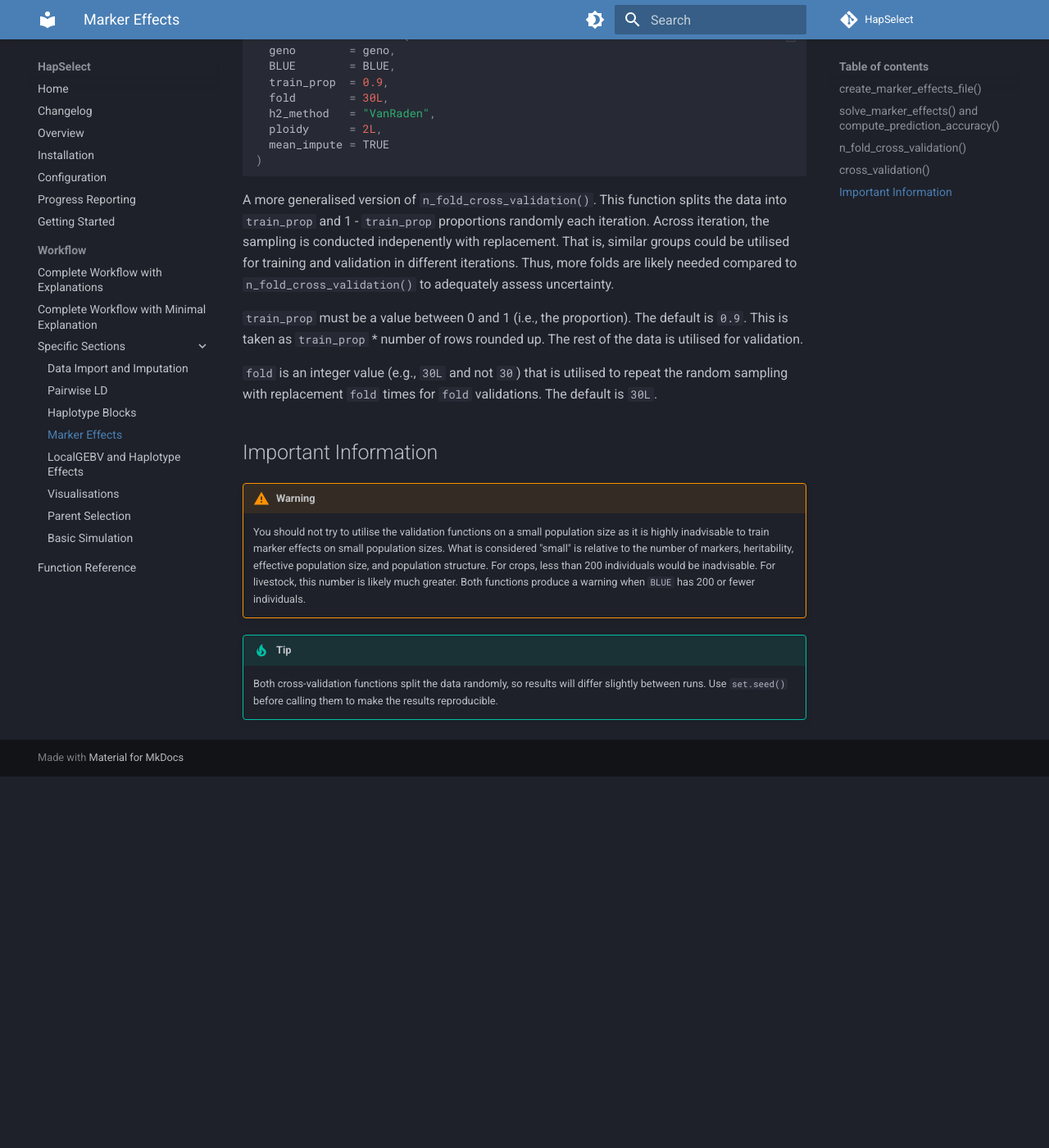
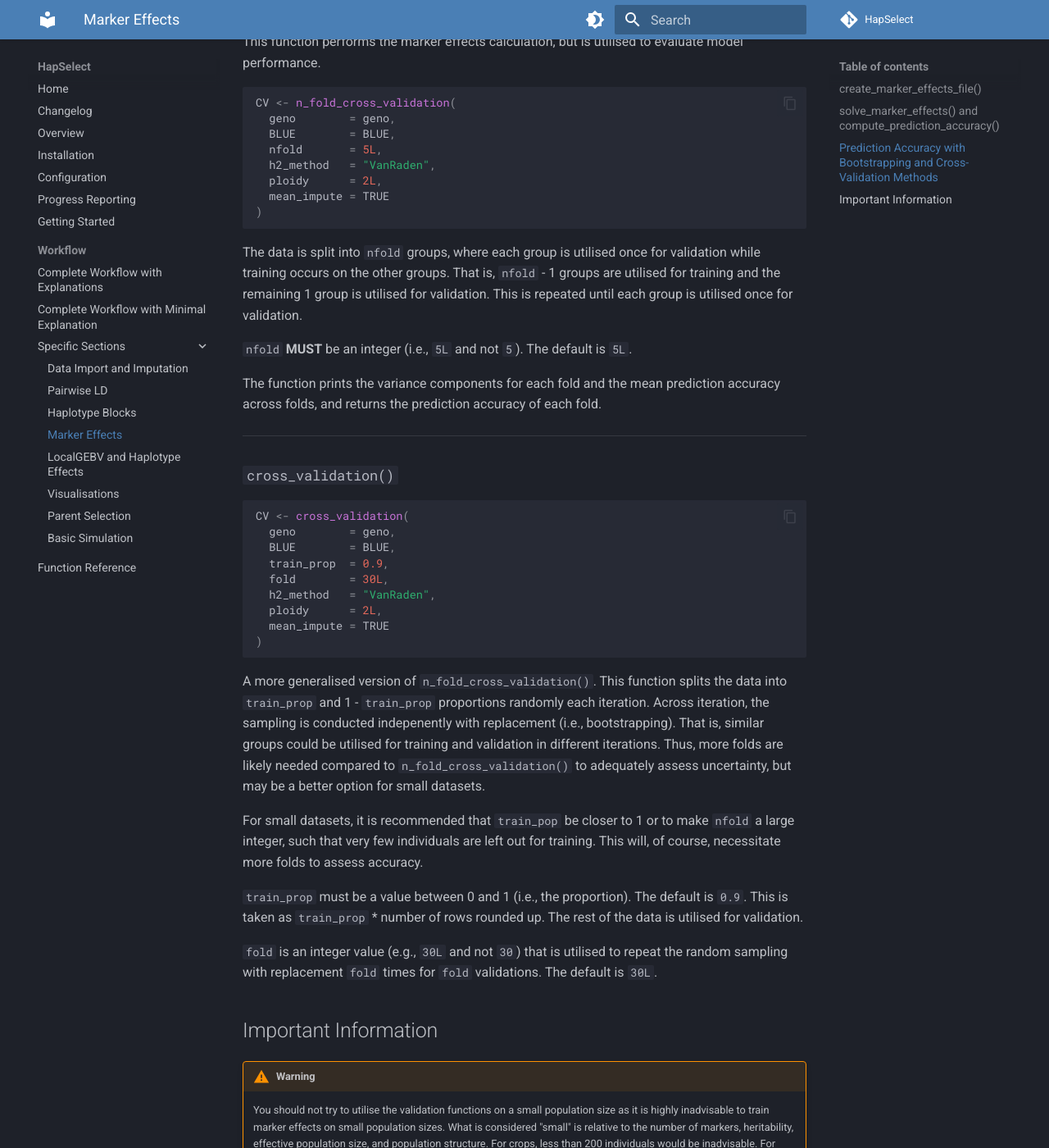
Before and after one commit to wrshf7/HapSelect-Docs, an MkDocs documentation site: the page built from docs/workflow/marker-effects.md, in a window 1280 px wide and 1400 px high, scrolled down 4781 px. Shown: the whole window at 82% size. Built offline with MkDocs 1.6.1 and Material for MkDocs 9.7.7, drawn with Linux system fonts in a browser that asks for light colours; comment, search, counter and statistics services are not loaded; the version menu is left out; before the commit the page ends 5728 px from its top, so only the background shows below that; some of the changed text lies outside the part shown.

Commit message:
Updates to example workflow, localgebv, marker effects, parent selection, and visualizations. Added many graphics to various sections.

````diff
--- a/docs/workflow/marker-effects.md
+++ b/docs/workflow/marker-effects.md
@@ -39,7 +39,7 @@
 ```
 
 !!! warning
-    The prediction accuracy printed by `create_marker_effects_file()` is calculated on the same individuals the model was trained on, so it will be optimistic. Use `n_fold_cross_validation()` or `cross_validation()` (below) to estimate how well the model predicts individuals it has not seen.
+    The prediction accuracy printed by `create_marker_effects_file()` is calculated on the same individuals the model was trained on, so it will be optimistic. Use `n_fold_cross_validation()` or `cross_validation()` (below) to estimate how well the model predicts individuals it has not seen. However, prediction accuracy will be necessarily low with small datasets and using an n-fold subsampling or the bootstrap method with low training proportion.
 
 ### Marker Effect Parameters
 
@@ -109,7 +109,7 @@
 
 ## `solve_marker_effects()` and `compute_prediction_accuracy()`
 
-`create_marker_effects_file()` is a wrapper around these two functions. They are exported for users who need the full model output, such as the variance components or fixed effect, rather than only the marker effects.
+`create_marker_effects_file()` is a wrapper around these two functions. They are exported for users who need the full model output, such as the variance components or intercept, rather than only the marker effects.
 
 ```r
 #fit the model - every argument must be given, there are no defaults
@@ -140,7 +140,11 @@
 
 ---
 
-## `n_fold_cross_validation()`
+## Prediction Accuracy with Bootstrapping and Cross-Validation Methods
+
+![HapSelect prediction accuracy](../assets/Prediction_accuracy.png)
+
+### `n_fold_cross_validation()`
 This function performs the marker effects calculation, but is utilised to evaluate model performance.
 
 ```r
@@ -162,7 +166,7 @@
 
 ---
 
-## `cross_validation()`
+### `cross_validation()`
 
 ```r
 CV <- cross_validation(
@@ -176,7 +180,9 @@
 )
 ```
 
-A more generalised version of `n_fold_cross_validation()`. This function splits the data into `train_prop` and 1 - `train_prop` proportions randomly each iteration. Across iteration, the sampling is conducted indepenently with replacement. That is, similar groups could be utilised for training and validation in different iterations. Thus, more folds are likely needed compared to `n_fold_cross_validation()` to adequately assess uncertainty.
+A more generalised version of `n_fold_cross_validation()`. This function splits the data into `train_prop` and 1 - `train_prop` proportions randomly each iteration. Across iteration, the sampling is conducted indepenently with replacement (i.e., bootstrapping). That is, similar groups could be utilised for training and validation in different iterations. Thus, more folds are likely needed compared to `n_fold_cross_validation()` to adequately assess uncertainty, but may be a better option for small datasets.
+
+For small datasets, it is recommended that `train_pop` be closer to 1 or to make `nfold` a large integer, such that very few individuals are left out for training. This will, of course, necessitate more folds to assess accuracy.
 
 `train_prop` must be a value between 0 and 1 (i.e., the proportion). The default is `0.9`. This is taken as `train_prop` * number of rows rounded up. The rest of the data is utilised for validation.
 
````
Also changed, not shown: docs/workflow/example_workflow.md (+1 -1 lines), docs/workflow/local-gebv.md (+11 -4 lines), docs/workflow/parent-selection.md (+6 -0 lines), docs/workflow/visualizations.md (+7 -5 lines).
